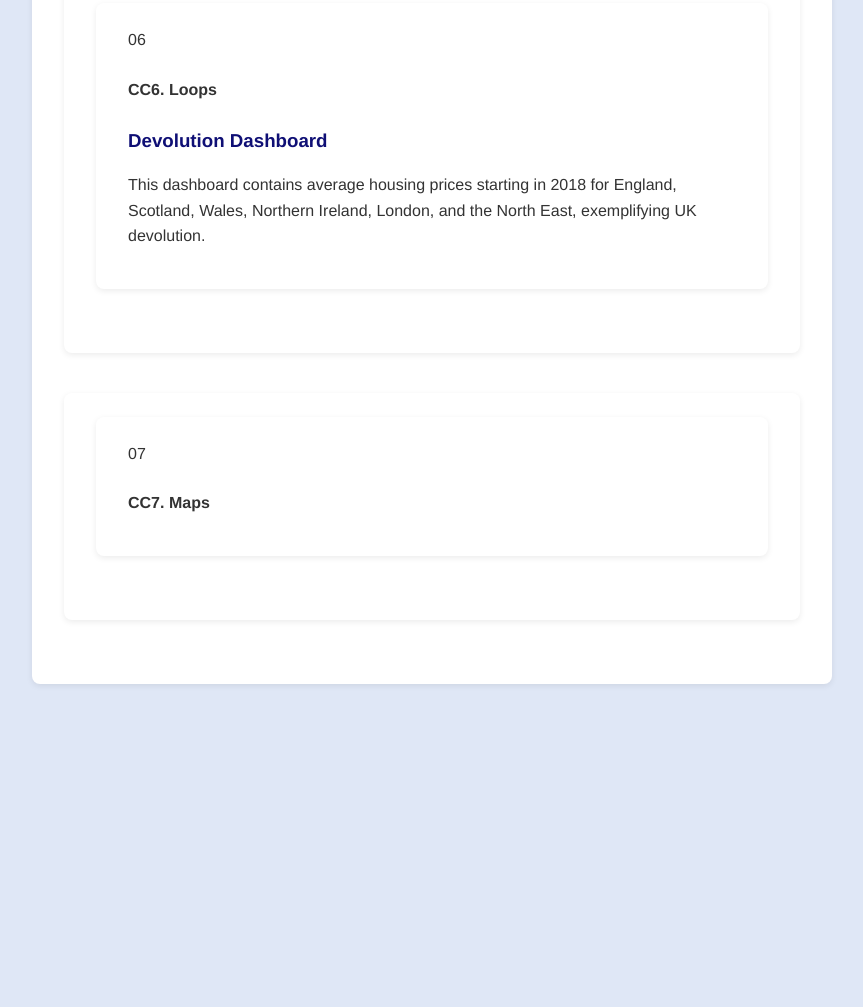
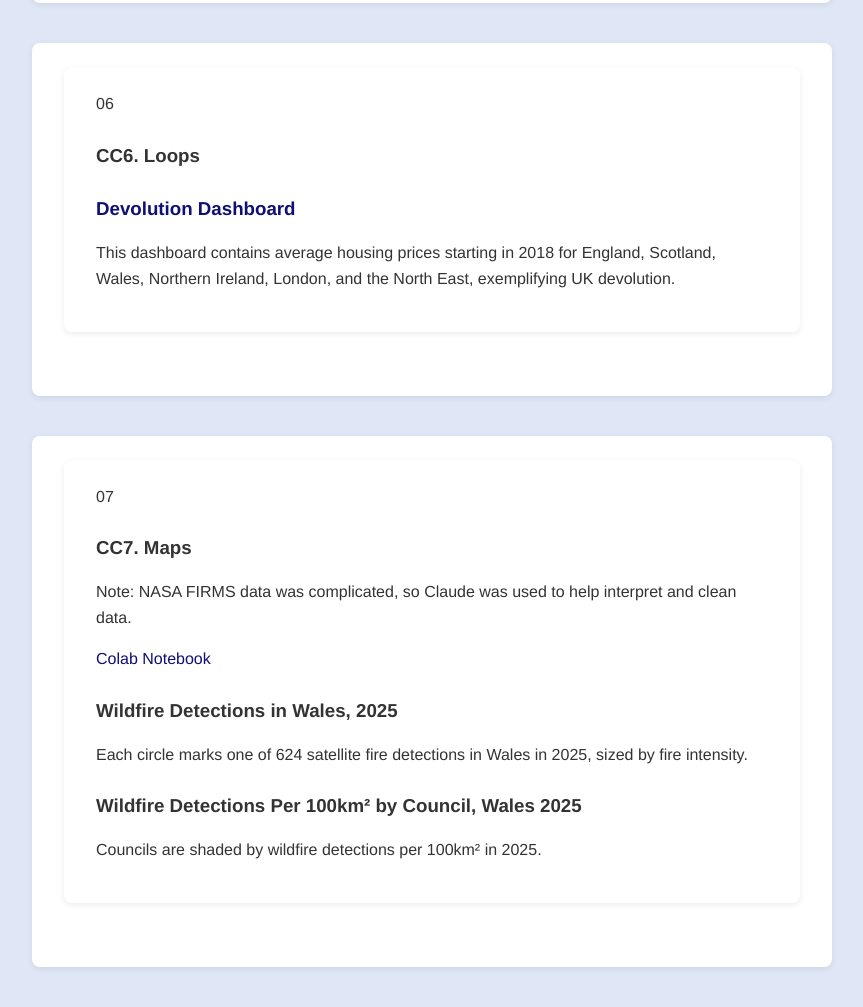
Before and after one commit to baileymjshu/baileymjshu.github.io, a plain HTML site: page portfolio.html in a window 1280 px wide. Shown: the part 4051-5058 px from the top of the page, without its empty margins (208-1071 px from the left). Before the commit the page ends 4775 px from the top, so only its background shows below. Drawn offline with Linux system fonts and the light colour scheme; a script that the page names is missing.

Commit message:
Add files via upload

```diff
--- a/portfolio.html
+++ b/portfolio.html
@@ -206,6 +206,7 @@
         <figure id="Location12">   </figure>
     </div>
     </section>
+    </section>
 
 <section>
 <section class="challenge">
@@ -227,10 +228,28 @@
   <div class="challenge__num" aria-hidden="true">07</div>
   <div class="challenge__body">
     <h1>CC7. Maps</h1>
+    <p>Note: NASA FIRMS data was complicated, so Claude was used to help interpret and clean data.</p>
+    <p><a href="https://colab.research.google.com/drive/1qixR_WfDsF_7avutvC4QXVryoZ6H21vE?usp=sharing">Colab Notebook</a></p>
 
+   <div class="chart-description">
+    <h3>Wildfire Detections in Wales, 2025</h3>
+    <p>
+        Each circle marks one of 624 satellite fire detections in Wales in 2025, sized by fire intensity.
+    </p>
+    </div>
+    <figure id="Location13"></figure>
+
+    <div class="chart-description">
+        <h3>Wildfire Detections Per 100km² by Council, Wales 2025</h3>
+        <p>
+            Councils are shaded by wildfire detections per 100km² in 2025.
+        </p>
+    </div>
+    <figure id = "Location14"> </figure>
 
     </div>
-    </section>
+</section>
+</section>
 
     <script>
 
@@ -281,6 +300,14 @@
 
         vegaEmbed('#Location12', chart12)
 
+        let chart13 = "https://raw.githubusercontent.com/baileymjshu/baileymjshu.github.io/refs/heads/main/walesfire_point.json"
+
+        vegaEmbed('#Location13', chart13)
+
+        let chart14 = "https://raw.githubusercontent.com/baileymjshu/baileymjshu.github.io/refs/heads/main/walesfire_rates.json"
+
+        vegaEmbed('#Location14', chart14)
+
     </script>
 
 </body>
```
